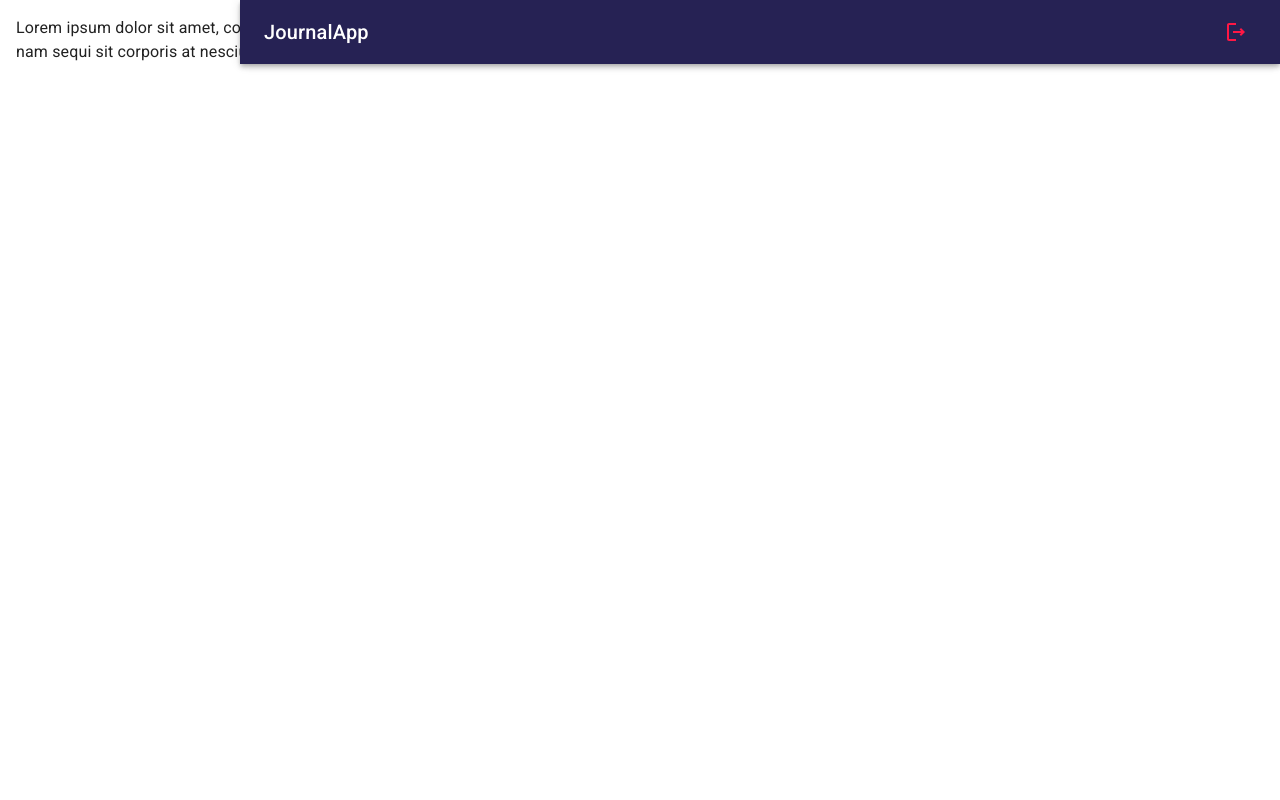
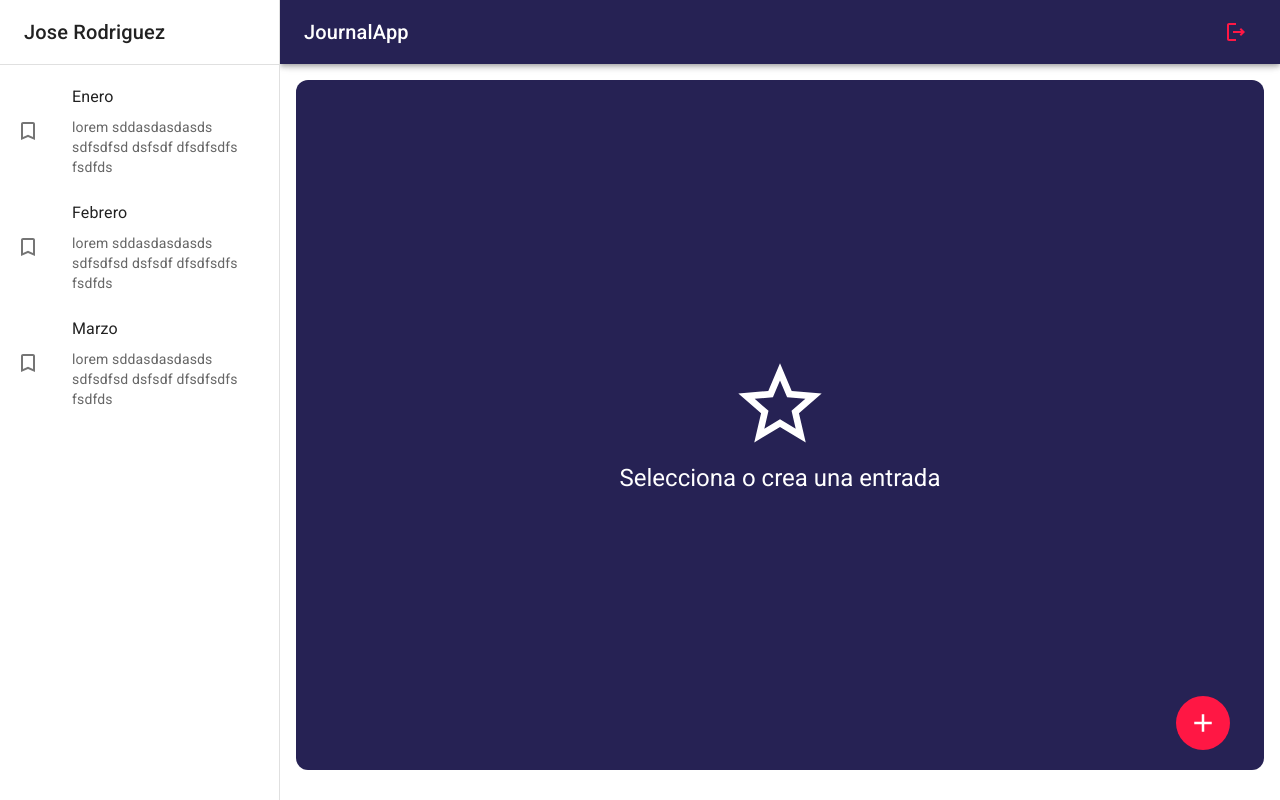
Before and after one commit to jner0/JournalApp2.0, a React (Vite) app: page / in a window 1280 px wide. Built offline with nearby package versions, Linux system fonts and the light colour scheme.

Commit message:
JournalPage

```diff
--- /dev/null
+++ b/src/journal/components/ImageGalery.jsx
@@ -0,0 +1,70 @@
+import ImageList from '@mui/material/ImageList';
+import ImageListItem from '@mui/material/ImageListItem';
+
+export const ImageGalery = () => {
+  return (
+    <ImageList sx={{ width: '100%', height: 500 }} cols={4} rowHeight={200}>
+      {itemData.map((item) => (
+        <ImageListItem key={item.img}>
+          <img
+            src={`${item.img}?w=164&h=164&fit=crop&auto=format`}
+            srcSet={`${item.img}?w=164&h=164&fit=crop&auto=format&dpr=2 2x`}
+            alt={item.title}
+            loading="lazy"
+          />
+        </ImageListItem>
+      ))}
+    </ImageList>
+  );
+}
+
+const itemData = [
+  {
+    img: 'https://images.unsplash.com/photo-1551963831-b3b1ca40c98e',
+    title: 'Breakfast',
+  },
+  {
+    img: 'https://images.unsplash.com/photo-1551782450-a2132b4ba21d',
+    title: 'Burger',
+  },
+  {
+    img: 'https://images.unsplash.com/photo-1522770179533-24471fcdba45',
+    title: 'Camera',
+  },
+  {
+    img: 'https://images.unsplash.com/photo-1444418776041-9c7e33cc5a9c',
+    title: 'Coffee',
+  },
+  {
+    img: 'https://images.unsplash.com/photo-1533827432537-70133748f5c8',
+    title: 'Hats',
+  },
+  {
+    img: 'https://images.unsplash.com/photo-1558642452-9d2a7deb7f62',
+    title: 'Honey',
+  },
+  {
+    img: 'https://images.unsplash.com/photo-1516802273409-68526ee1bdd6',
+    title: 'Basketball',
+  },
+  {
+    img: 'https://images.unsplash.com/photo-1518756131217-31eb79b20e8f',
+    title: 'Fern',
+  },
+  {
+    img: 'https://images.unsplash.com/photo-1597645587822-e99fa5d45d25',
+    title: 'Mushrooms',
+  },
+  {
+    img: 'https://images.unsplash.com/photo-1567306301408-9b74779a11af',
+    title: 'Tomato basil',
+  },
+  {
+    img: 'https://images.unsplash.com/photo-1471357674240-e1a485acb3e1',
+    title: 'Sea star',
+  },
+  {
+    img: 'https://images.unsplash.com/photo-1589118949245-7d38baf380d6',
+    title: 'Bike',
+  },
+];
--- /dev/null
+++ b/src/journal/components/SideBar.jsx
@@ -0,0 +1,48 @@
+import { TurnedInNot } from "@mui/icons-material"
+import { Box, Divider, Drawer, Grid, List, ListItem, ListItemButton, ListItemIcon, ListItemText, Toolbar, Typography } from "@mui/material"
+
+export const SideBar = ({drawerWidth}) => {
+  return (
+    <Box
+        component='nav'
+        sx={{width: { sm: drawerWidth}, flexShrink: { sm: 0}}}
+    >
+
+        <Drawer
+            variant="permanent"
+            open
+            sx={{
+                display: { xs: 'block'},
+                '& .MuiDrawer-paper': { boxSizing: 'border-box', width: drawerWidth }
+            }}
+        >
+            <Toolbar>
+                <Typography variant="h6" noWrap component='div'>
+                    Jose Rodriguez
+                </Typography>
+            </Toolbar>
+            <Divider/>
+
+            <List>
+                {
+                    ['Enero', 'Febrero', 'Marzo'].map( text => (
+                        <ListItem key={text} disablePadding>
+                            <ListItemButton>
+                                <ListItemIcon>
+                                    <TurnedInNot/>
+                                </ListItemIcon>
+                                <Grid container>
+                                    <ListItemText primary={text}/>
+                                    <ListItemText secondary={'lorem sddasdasdasds sdfsdfsd dsfsdf dfsdfsdfs fsdfds'}/>
+                                </Grid>
+                            </ListItemButton>
+                        </ListItem>
+                    ))
+                }
+            </List>
+
+        </Drawer>
+
+    </Box>
+  )
+}
--- a/src/journal/components/index.js
+++ b/src/journal/components/index.js
@@ -1 +1,3 @@
-export * from './NavBar'
+export * from './NavBar';
+export * from './SideBar';
+export * from './ImageGalery';
--- a/src/journal/layout/JournalLayout.jsx
+++ b/src/journal/layout/JournalLayout.jsx
@@ -1,7 +1,7 @@
-import { Box } from "@mui/material"
-import { NavBar } from "../components"
+import { Box, Toolbar } from "@mui/material"
+import { NavBar, SideBar } from "../components"
 
-const drawerWidth = 240;
+const drawerWidth = 280;
 
 export const JournalLayout = ({children}) => {
   return (
@@ -9,7 +9,7 @@
         {/* NavBar */}
         <NavBar drawerWidth={drawerWidth}/>
         {/* SideBar */}
-
+        <SideBar drawerWidth={drawerWidth}/>
 
         <Box
             component='main'
@@ -17,7 +17,7 @@
         >
 
             {/* ToolBar */}
-
+            <Toolbar/>
             {children}
 
         </Box>
--- a/src/journal/pages/JournalPage.jsx
+++ b/src/journal/pages/JournalPage.jsx
@@ -1,13 +1,29 @@
-import { Typography } from "@mui/material"
 import { JournalLayout } from "../layout/JournalLayout"
+import { NoteView, NothingSelectedView } from "../views"
+import { IconButton, Typography } from "@mui/material"
+import { AddOutlined } from "@mui/icons-material"
 
 
 export const JournalPage = () => {
   return (
     <JournalLayout>
-      <Typography>
-        Lorem ipsum dolor sit amet, consectetur adipisicing elit. Sed fugit rem maiores quidem voluptatem officia labore? Voluptates veritatis optio sapiente qui? Ducimus adipisci nam sequi sit corporis at nesciunt. Aliquid!
-      </Typography>
+
+      <NothingSelectedView/>
+       {/* <NoteView/>  */}
+
+      <IconButton
+        size='large'
+        sx={{
+          color: 'white',
+          backgroundColor: 'error.main',
+          ':hover': { backgroundColor:'error.main', opacity: 0.9},
+          position: 'fixed',
+          right: 50,
+          bottom: 50
+        }}
+      >
+        <AddOutlined sx={{ fontSize: 30 }}/>
+      </IconButton>
     </JournalLayout>
 
   )
--- /dev/null
+++ b/src/journal/views/NoteView.jsx
@@ -0,0 +1,42 @@
+import { SaveOutlined } from "@mui/icons-material"
+import { Button, Grid, TextField, Typography } from "@mui/material"
+import { ImageGalery } from "../components"
+
+export const NoteView = () => {
+  return (
+    <Grid container direction='row' justifyContent='space-between' alignItems='center' sx={{ mb: 1}}>
+        <Grid item>
+            <Typography fontSize={ 39 } fontWeight='light'> 28 de agosto, 2023</Typography>
+        </Grid>
+        <Grid item>
+            <Button color="primary" sx={{ padding: 2}}>
+                <SaveOutlined sx={{ fontSize: 30, mr: 1}}/>
+                Guardar
+            </Button>
+        </Grid>
+
+        <Grid container>
+            <TextField
+                type="text"
+                variant="filled"
+                fullWidth
+                placeholder="Ingrese un titulo"
+                label="Titulo"
+                sx={{ border: 'none', mb: 1}}
+            />
+
+            <TextField
+                type="text"
+                variant="filled"
+                fullWidth
+                multiline
+                placeholder="¿Que sucedio el dia de hoy?"
+                minRows={ 5 }
+            />
+        </Grid>
+
+        {/* Galeria de imagenes */}
+        <ImageGalery/>
+    </Grid>
+  )
+}
--- /dev/null
+++ b/src/journal/views/NothingSelectedView.jsx
@@ -0,0 +1,22 @@
+import { StarOutline } from "@mui/icons-material"
+import { Grid, Typography } from "@mui/material"
+
+export const NothingSelectedView = () => {
+  return (
+    <Grid
+      container
+      spacing={ 0 }
+      direction="column"
+      alignItems="center"
+      justifyContent="center"
+      sx={{ minHeight: 'calc(100vh - 110px)', backgroundColor: 'primary.main', borderRadius: 3}}
+    >
+        <Grid item xs={12}>
+            <StarOutline sx={{ fontSize: 100, color: 'white'}}/>
+        </Grid>
+        <Grid item xs={12}>
+            <Typography color={"white"} variant="h5">Selecciona o crea una entrada</Typography>
+        </Grid>
+    </Grid>
+  )
+}
--- /dev/null
+++ b/src/journal/views/index.js
@@ -0,0 +1,2 @@
+export * from './NothingSelectedView';
+export * from './NoteView'
```
